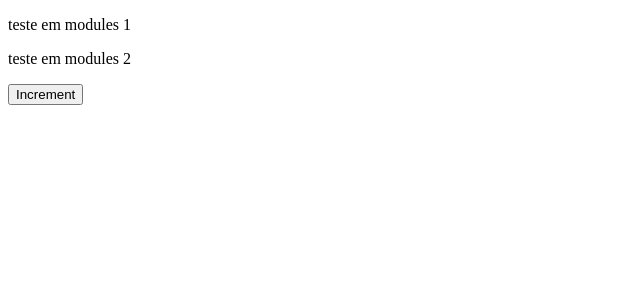
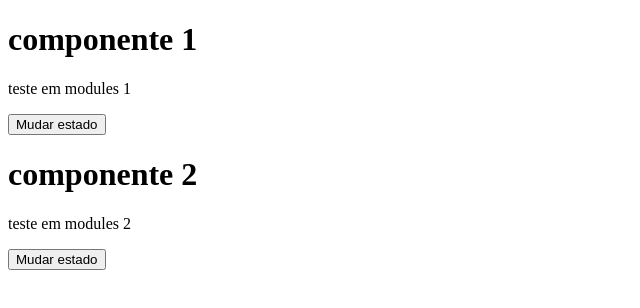
Before and after one commit to Rick504/teste-vue2-vuex-axios, a Vue app: page / in a window 1280 px wide. Shown: the top 308 px of the page, without its empty margins (0-640 px from the left). Built offline with nearby package versions, Linux system fonts and the light colour scheme.

Commit message:
implementando teste com mapMutations e separando em 2 componetes com cada store

```diff
--- a/src/App.vue
+++ b/src/App.vue
@@ -1,16 +1,19 @@
 <template>
   <div>
-    <TesteApp />
+    <TesteOne />
+    <TesteTwo />
   </div>
 </template>
 
 <script>
-import TesteApp from './views/Page_one/TesteApp.vue'
+import TesteOne from './views/Page_one/TesteOne.vue'
+import TesteTwo from './views/Page_two/TesteTwo.vue'
 
 export default {
   name: 'App',
   components: {
-    TesteApp
+    TesteOne,
+    TesteTwo
   }
 }
 </script>
--- /dev/null
+++ b/src/views/Page_one/TesteOne.vue
@@ -0,0 +1,20 @@
+<template>
+  <div>
+      <h1>componente 1</h1>
+      <p>{{ pageOneModule.teste }}</p>
+      <button @click="mudarEstadoOne()">Mudar estado</button>
+  </div>
+</template>
+
+<script>
+import { mapState, mapMutations } from 'vuex'
+
+export default {
+  methods: {
+    ...mapMutations([ 'mudarEstadoOne' ])
+  },
+  computed: {
+    ...mapState(["pageOneModule"])
+  }
+}
+</script>
--- a/src/views/Page_one/store.js
+++ b/src/views/Page_one/store.js
@@ -1,7 +1,13 @@
 const pageOneModule = {
   state: () => ({
       teste: 'teste em modules 1'
-  })
+  }),
+
+  mutations: {
+    mudarEstadoOne (state) {
+      state.teste = state.teste + " Adicionando uma frase"
+    }
+  }
 }
 
 export default pageOneModule
--- a/src/views/Page_one/TesteApp.vue
+++ b/src/views/Page_two/TesteTwo.vue
@@ -1,8 +1,8 @@
 <template>
   <div>
-      <p>{{ pageOneModule.teste }}</p>
+      <h1>componente 2</h1>
       <p>{{ pageTwoModule.teste }}</p>
-      <button @click="mudarStado()">Increment</button>
+      <button @click="mudarEstadoTwo()">Mudar estado</button>
   </div>
 </template>
 
@@ -11,10 +11,10 @@ import { mapState, mapMutations } from 'vuex'
 
 export default {
   methods: {
-    ...mapMutations([ 'mudarStado' ])
+    ...mapMutations([ 'mudarEstadoTwo' ])
   },
   computed: {
-    ...mapState(["pageOneModule", "pageTwoModule"])
+    ...mapState(["pageTwoModule"])
   }
 }
 </script>
--- a/src/views/Page_two/store.js
+++ b/src/views/Page_two/store.js
@@ -2,10 +2,9 @@ const pageTwoModule = {
   state: () => ({
       teste: 'teste em modules 2'
   }),
-
   mutations: {
-    mudarStado (state) {
-      state.teste = state.teste + " tipo de frase"
+    mudarEstadoTwo (state) {
+      state.teste = state.teste + " Adicionando uma frase em componete 2"
     }
   }
 }
```
